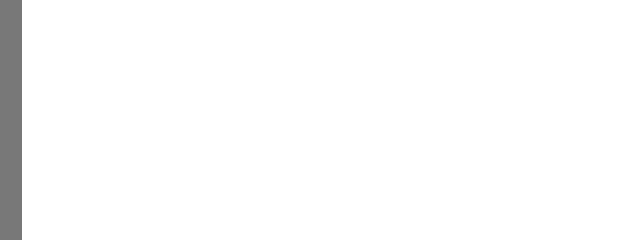
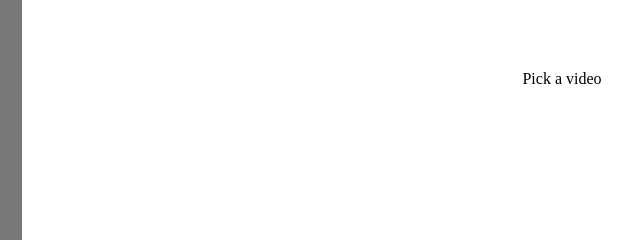
Before and after one commit to AidanFarhi/video-server, a plain HTML site: page views/index.html in a window 1280 px wide. Shown: the part 321-561 px from the top of the page, 178-818 px from the left. Drawn offline with Linux system fonts and the light colour scheme; files that its build step writes are made by us from their sources.

Commit message:
added some more junk

```diff
--- a/static/css/index.css
+++ b/static/css/index.css
@@ -14,4 +14,8 @@
 
 #video-container {
     height: 100vh;
+    display: flex;
+    flex-direction: column;
+    justify-content: center;
+    align-items: center;
 }
--- a/views/index.html
+++ b/views/index.html
@@ -14,6 +14,8 @@
             <li>video 3</li>
         </ul>
     </nav>
-    <div id="video-container"></div>
+    <div id="video-container">
+        <p>Pick a video</p>
+    </div>
 </body>
 </html>
```
Also changed, not shown: 1 other file.
